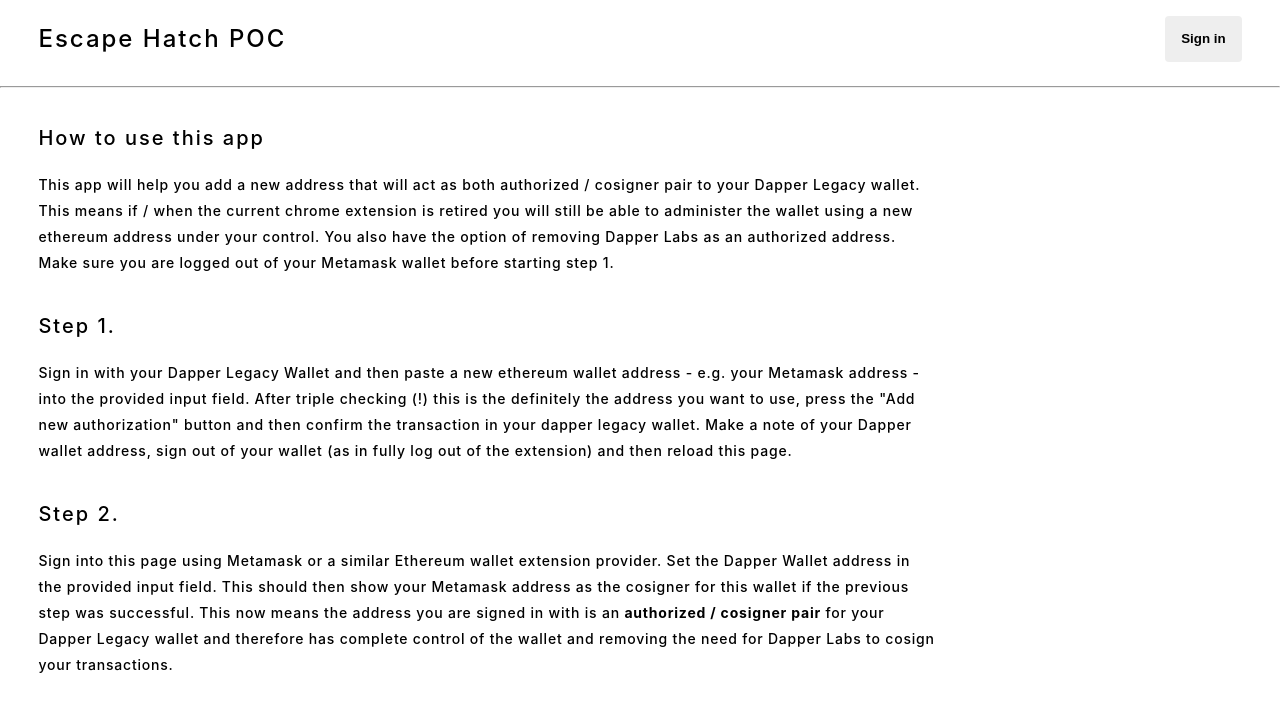
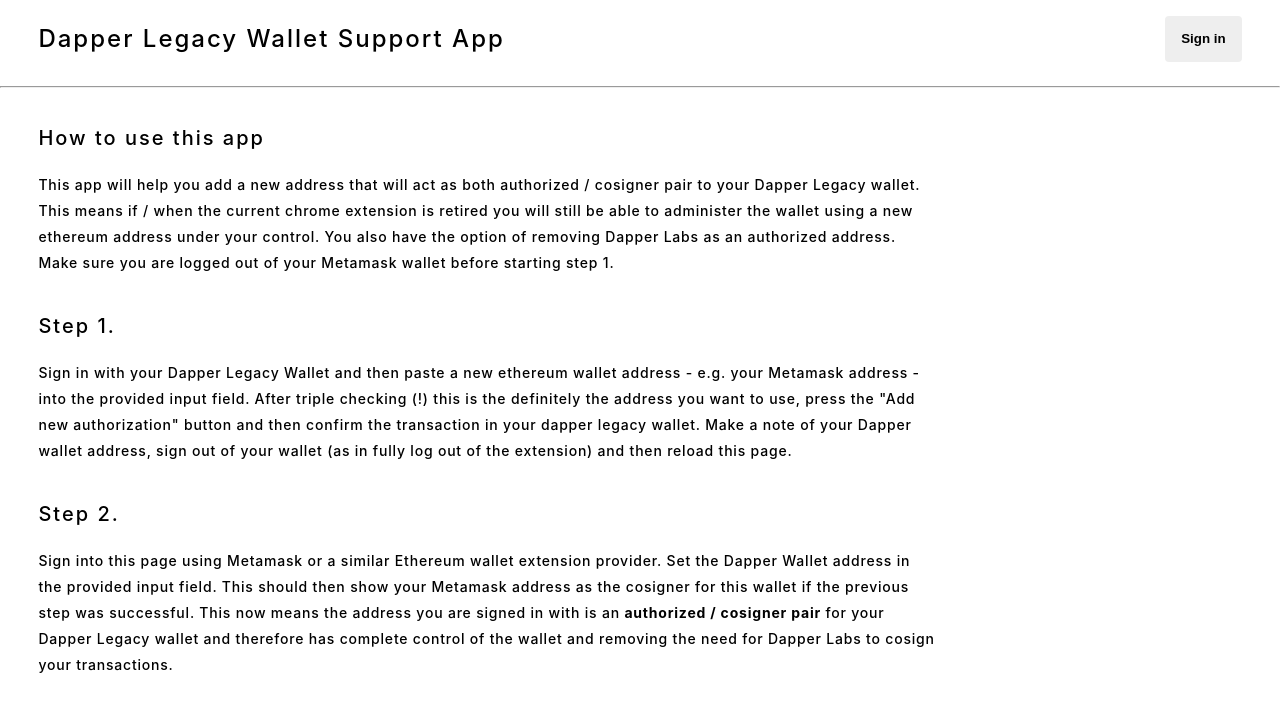
Before and after one commit to dapperlabs/dlw-support-app, a React (Vite) app: page / in a window 1280 px wide. Shown: the top 712 px of the page. Built offline with nearby package versions, Linux system fonts and the light colour scheme; what web3 would draw is missing.

Commit message:
Updates app meta & readme (#5)
* Updates app meta & readme

* update h1

```diff
--- a/index.html
+++ b/index.html
@@ -4,7 +4,7 @@
     <meta charset="UTF-8" />
     <link rel="icon" type="image/svg+xml" href="/dapper-wallet.png" />
     <meta name="viewport" content="width=device-width, initial-scale=1.0" />
-    <title>Dapper Wallet Escape Hatch POC</title>
+    <title>Dapper Legacy Wallet Support App</title>
   </head>
   <body>
     <div id="root"></div>
--- a/package.json
+++ b/package.json
@@ -1,7 +1,7 @@
 {
-  "name": "vite-project",
+  "name": "dlw-support-app",
   "private": true,
-  "version": "0.0.0",
+  "version": "1.0.0",
   "type": "module",
   "homepage": "https://dapperlabs.github.io/dlw-support-app/",
   "scripts": {
--- a/src/components/Header/Header.tsx
+++ b/src/components/Header/Header.tsx
@@ -5,7 +5,7 @@
 const Header: React.FC<AuthProps> = ({ loggedIn, handleSignIn, handleSignOut, isDapper, BASE_URL }) => {
     return (
         <>
-            <h1><Link to={'/'}>{'Escape Hatch POC'}</Link></h1>
+            <h1><Link to={'/'}>{'Dapper Legacy Wallet Support App'}</Link></h1>
             {loggedIn ? (
                 <button onClick={handleSignOut}>
                     <WalletLogo logo={isDapper ? 'dapper' : 'metamask'} {...{ BASE_URL }} />
```
Also changed, not shown: 1 other file (tests, documents, lock files or other folders).
